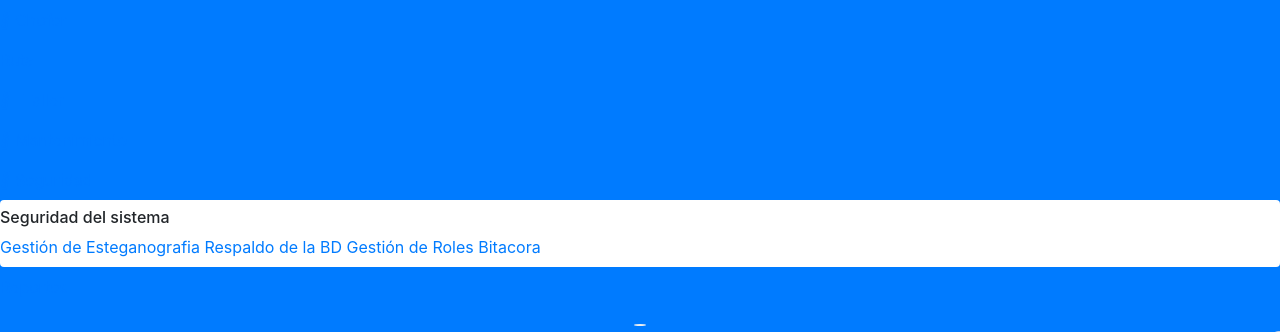
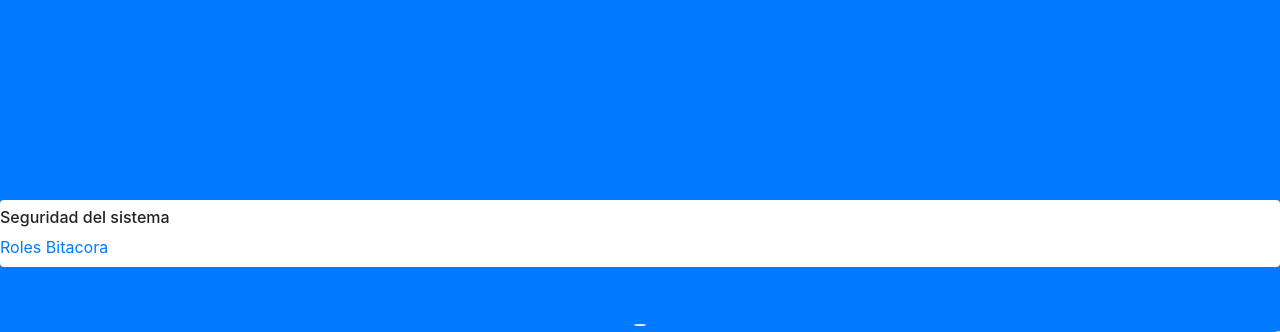
Before and after one commit to armasperezoriana/UTSystem, a PHP site: template view/homeView.php in a window 1280 px wide, after a click on "Seguridad". Shown: the part 228-560 px from the top of the page. Run offline with PHP 8.4, Linux system fonts and the light colour scheme; the template is opened without the code that fills it, so the values that code supplies are empty; some libraries are stand-ins or nearby versions.

Commit message:
vista menu arreglada

```diff
--- a/view/assets/menu.php
+++ b/view/assets/menu.php
@@ -30,7 +30,7 @@
             <!-- Nav Item - USUARIOS Menu -->
              <li class="nav-item">
                 <a class="nav-link collapsed" href="<?=_ROUTE_ ?>Usuarios">
-                <!-- <a class="nav-link collapsed" href="<?=_ROUTE_ ?>Usuarios" data-toggle="collapse" data-target="#collapseTwo" aria-expanded="true" aria-controls="collapseTwo"> -->
+                <!-- <a class="nav-link collapsed" href="Usuarios" data-toggle="collapse" data-target="#collapseTwo" aria-expanded="true" aria-controls="collapseTwo"> -->
                     <i class="fas fa-user fa-sm fa-fw mr-2 text-gray-400"></i>
                     <span>Usuarios</span>
                 </a>
@@ -38,29 +38,23 @@
             </li>
             <!-- Nav Item - Vehiculos Menu -->
              <li class="nav-item">
-                <a class="nav-link collapsed" href="<?=_ROUTE_ ?>Vehiculos" data-toggle="collapse" data-target="#collapseTwo"
-                    aria-expanded="true" aria-controls="collapseTwo">
+                <a class="nav-link collapsed" href="<?=_ROUTE_ ?>Vehiculos">
                     <i class="fas fa-list fa-sm fa-fw mr-2 text-gray-400"></i>
                     <span>Vehiculos</span>
                 </a>
                 <div id="collapseTwo" class="collapse" aria-labelledby="headingTwo" data-parent="#accordionSidebar">
-                    <div class="bg-white py-2 collapse-inner rounded">
 
-                        <a class="collapse-item" href="<?=_ROUTE_ ?>Vehiculos">Gestionar Vehiculos</a>
-
-                    </div>
                 </div>
             </li>
               <!-- Nav Item - Chofer Menu -->
              <li class="nav-item">
-                <a class="nav-link collapsed" href="#" data-toggle="collapse" data-target="#collapseChofer"
-                    aria-expanded="true" aria-controls="collapseChofer">
+                <a class="nav-link collapsed"  href="<?=_ROUTE_ ?>Choferes"
+                    >
                     <i class="fas fa-fw fa-cog"></i>
                     <span>Chofer</span>
                 </a>
                 <div id="collapseChofer" class="collapse" aria-labelledby="headingChofer" data-parent="#accordionSidebar">
                     <div class="bg-white py-2 collapse-inner rounded">
-                         <a class="collapse-item" href="<?=_ROUTE_ ?>Choferes">Gestionar Chofer</a>
 
 
                     </div>
@@ -68,28 +62,25 @@
             </li>
               <!-- Nav Item - Ruta Menu -->
              <li class="nav-item">
-                <a class="nav-link collapsed" href="#" data-toggle="collapse" data-target="#collapseRuta"
-                    aria-expanded="true" aria-controls="collapseRuta">
+                <a class="nav-link collapsed" href="<?=_ROUTE_ ?>Ruta">
                     <i class="fas fa-fw fa-chart-area"></i>
                     <span>Ruta</span>
                 </a>
                 <div id="collapseRuta" class="collapse" aria-labelledby="headingRuta" data-parent="#accordionSidebar">
                     <div class="bg-white py-2 collapse-inner rounded">
-                        <a class="collapse-item" href="<?=_ROUTE_ ?>Ruta">Gestionar Ruta</a>
 
                     </div>
                 </div>
             </li>
               <!-- Nav Item - Taller Menu -->
              <li class="nav-item">
-                <a class="nav-link collapsed" href="#" data-toggle="collapse" data-target="#collapseTaller"
-                    aria-expanded="true" aria-controls="collapseTaller">
+                <a class="nav-link collapsed" href="<?=_ROUTE_ ?>Taller">
                     <i class="fas fa-cogs fa-sm fa-fw mr-2 text-gray-400"></i>
                     <span>Taller</span>
                 </a>
                 <div id="collapseTaller" class="collapse" aria-labelledby="headingTaller" data-parent="#accordionSidebar">
                     <div class="bg-white py-2 collapse-inner rounded">
-                        <a class="collapse-item" href="<?=_ROUTE_ ?>Taller">Gestionar Taller</a>
+                        <a class="collapse-item" ></a>
 
                     </div>
                 </div>
@@ -124,9 +115,9 @@
                 <div id="collapseSeguridad" class="collapse" aria-labelledby="headingSeguridad" data-parent="#accordionSidebar">
                     <div class="bg-white py-2 collapse-inner rounded">
                         <h6 class="collapse-header">Seguridad del sistema</h6>
-                        <a class="collapse-item" href="<?=_ROUTE_ ?>Esteganografia">Gestión de Esteganografia</a>
-                        <a class="collapse-item" href="cards.php">Respaldo de la BD</a>
-                           <a class="collapse-item" href="<?=_ROUTE_ ?>Roles">Gestión de Roles</a>
+                       <!--  <a class="collapse-item" href="<?=_ROUTE_ ?>Esteganografia">Gestión de Esteganografia</a>
+                        <a class="collapse-item" href="cards.php">Respaldo de la BD</a>-->
+                           <a class="collapse-item" href="<?=_ROUTE_ ?>Roles"> Roles</a>
                         <a class="collapse-item" href="<?=_ROUTE_ ?>Bitacora">Bitacora</a>
                     </div>
                 </div>
--- a/view/rolesView.php
+++ b/view/rolesView.php
@@ -177,6 +177,9 @@
                     Ayuda
                 </span>
 
+                  <button class=" btn btn-warning" type="button" href="<?=_ROUTE_ ?>Esteganografia" data-dismiss="modal">Imagen de Seguridad</button>
+
+                  <button class=" btn btn-danger" type="button" href="<?=_ROUTE_ ?>Esteganografia" data-dismiss="modal">Respaldo de BD</button>
             </div>
 
 
--- a/view/usuariosView.php
+++ b/view/usuariosView.php
@@ -56,7 +56,7 @@
                             </div>
                             <div class="imagenmodulo">
 
-                                <img src="assets/img/undraw_profile.svg" class="img-profile rounded-circle" width="20%" float="right" ; display:block;>
+                                <img src="assets/img/undraw_profile.svg" class="img-profile rounded-circle" width="20%" float="right" ; display:flex;>
                             </div>
                         </div>
                         <span class="icon text-white-50">
```
Also changed, not shown: assets/css/sb-admin-2.css.
